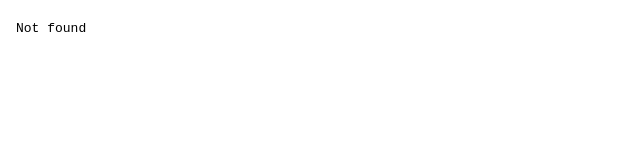
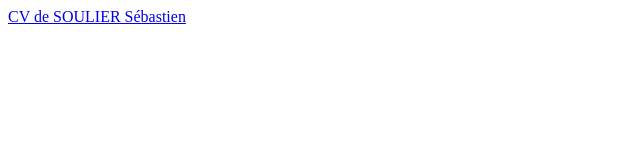
Before and after one commit to Seb-SOULIER/CV-SOULIER_Sebastien, a plain HTML site: page index.html in a window 1280 px wide. Shown: the whole page, without its empty margins (0-640 px from the left). Drawn offline with Linux system fonts and the light colour scheme.

Commit message:
mise a jour

```diff
--- a/index.html
+++ b/index.html
@@ -10,6 +10,8 @@
 </head>
 <body>
     <div style="width: 100vw; height:100vh;">
-        <iframe frameborder="0" width="100%" height="100%" src="documents/CV-SOULIER-Sébastien.pdf"></iframe>
+        <object data="documents/CV-SOULIER-Sebastien.pdf" type="application/pdf" width="100%" height="100%">
+            <a href="documents/CV-SOULIER-Sebastien.pdf">CV de SOULIER Sébastien</a>
+        </object>
 </body>
 </html>
```
Also changed, not shown: 2 other files.
